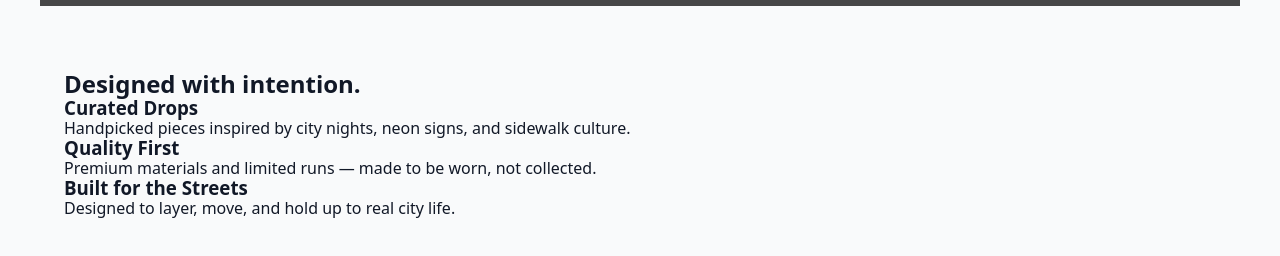
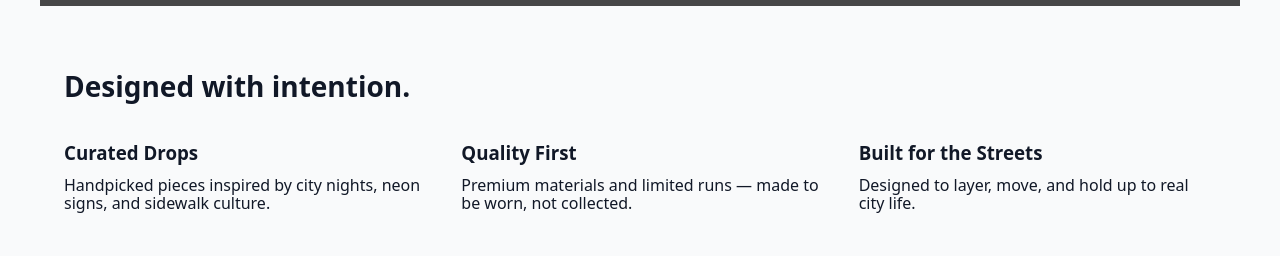
Before and after one commit to thongster/odin-shopping-cart, a React (Vite) app: page / in a window 1280 px wide. Shown: the part 624-880 px from the top of the page. Built offline with nearby package versions, Linux system fonts and the light colour scheme; grey boxes are pictures that could not be loaded.

Commit message:
values css grid and flex layout

```diff
--- a/src/components/Values.module.css
+++ b/src/components/Values.module.css
@@ -2,3 +2,27 @@
   background-color: #f9fafb;
   padding: 4rem 1.5rem;
 }
+
+.valuesInner {
+  max-width: 1200px;
+  margin: 0 auto;
+}
+
+.valuesHeading {
+  font-size: 1.75rem;
+  font-weight: 600;
+  color: #111827;
+  margin-bottom: 2.5rem;
+}
+
+.valuesGrid {
+  display: grid;
+  grid-template-columns: repeat(auto-fit, minmax(220px, 1fr));
+  gap: 2.5rem;
+}
+
+.valuesItem {
+  display: flex;
+  flex-direction: column;
+  gap: 0.75rem;
+}
```
